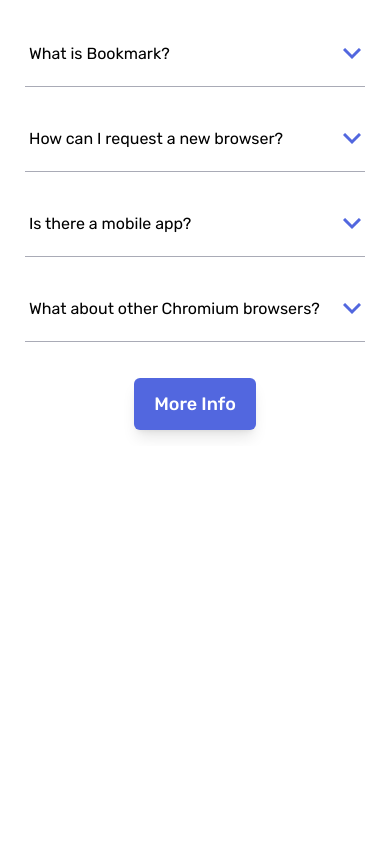
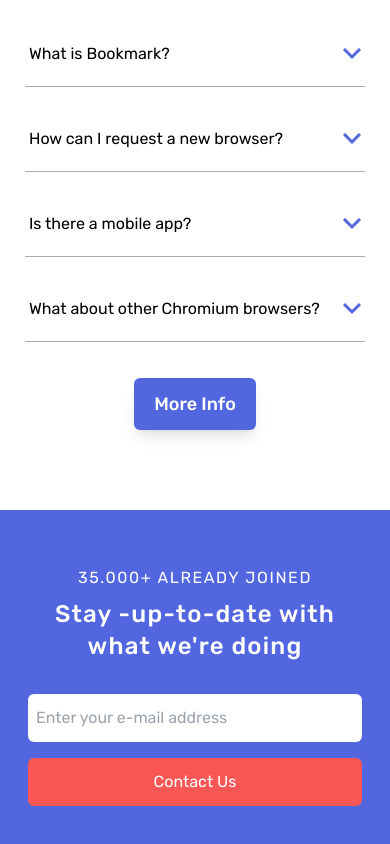
Before and after one commit to ShamirLeon/bookmark-landing, a React (Vite) app: page / in a window 390 px wide. Shown: the part 3335-4179 px from the top of the page. Before the commit the page ends 3781 px from the top, so only its background shows below. Built offline with nearby package versions, Linux system fonts and the light colour scheme.

Commit message:
Contact - Mobile Design

```diff
--- a/src/App.jsx
+++ b/src/App.jsx
@@ -1,3 +1,4 @@
+import Contact from './components/Contact/Contact';
 import Extension from './components/ExtensionC/Extension';
 import FAQSC from './components/FAQS/FAQS';
 import Features from './components/Features/Features';
@@ -12,6 +13,7 @@ const App = () => {
 			<Features />
 			<Extension />
 			<FAQSC />
+			<Contact></Contact>
 		</div>
 	);
 };
--- /dev/null
+++ b/src/components/Contact/Contact.jsx
@@ -0,0 +1,20 @@
+/* eslint-disable react/no-unescaped-entities */
+const Contact = params => {
+	return (
+		<section className='mt-16 bg-SoftBlue py-14 px-7 text-center text-white'>
+			<h3 className='tracking-widest'>35.000+ ALREADY JOINED</h3>
+			<h2 className='mt-2 text-2xl font-[500] tracking-wider'>
+				Stay -up-to-date with what we're doing
+			</h2>
+			<input
+				type='email'
+				placeholder='Enter your e-mail address'
+				className='mt-8 w-full rounded-md py-3 placeholder:px-2'
+			/>
+			<button className='mx-auto mt-4 block w-full rounded-md bg-SoftRed py-3'>
+				Contact Us
+			</button>
+		</section>
+	);
+};
+export default Contact;
```
